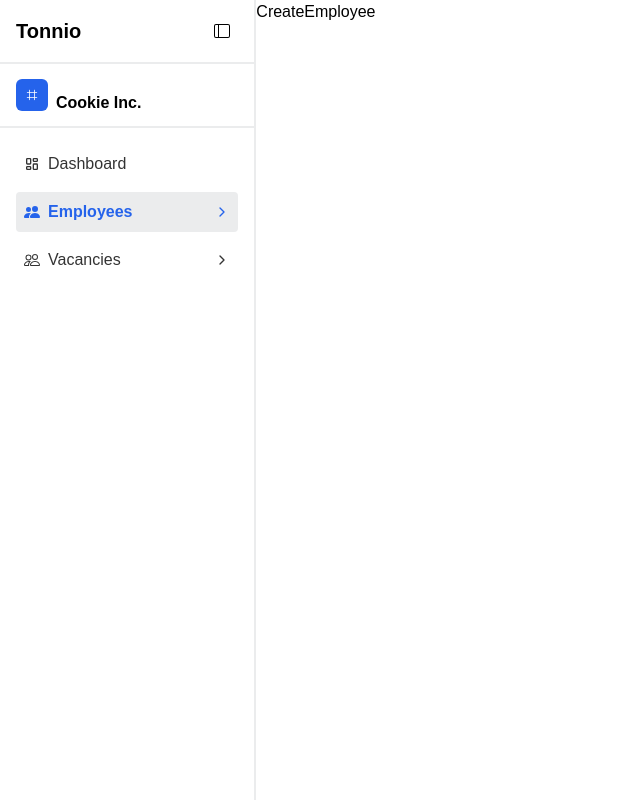
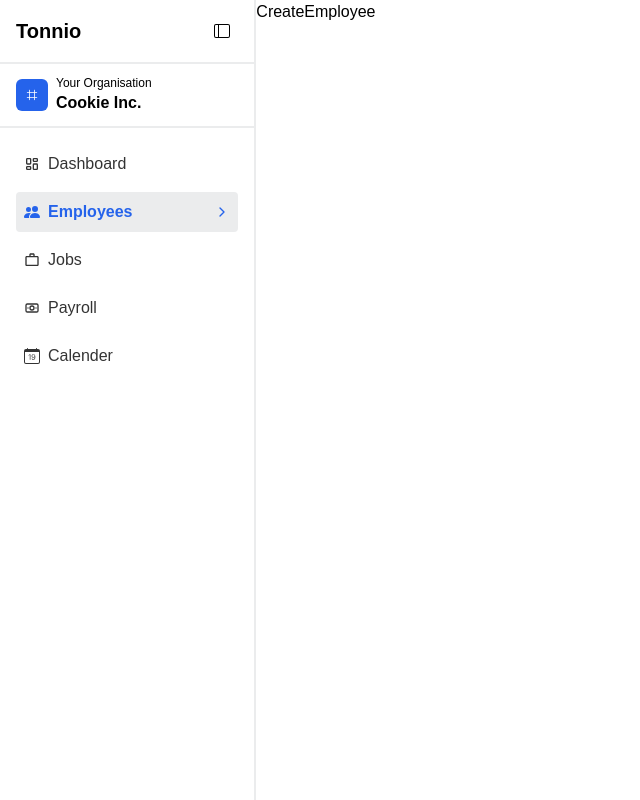
Before and after one commit to IdrisRoti/Tonnio, a Next.js app: page /employees/create in a window 1280 px wide. Both pictures are taken after a click on the button 36 px from the left and 31 px from the top of the page. Shown: the whole page, without its empty margins (0-640 px from the left). Built offline with nearby package versions, Linux system fonts and the light colour scheme.

Commit message:
feat: add sidebar links

```diff
--- a/components/sidebar/Sidebar.tsx
+++ b/components/sidebar/Sidebar.tsx
@@ -31,7 +31,7 @@ export default function Sidebar() {
             <FrameIcon className='w-3 h-3' />
           </div>
           <div className={cn("ml-2", !showSideBar && "hidden")}>
-            <h3 className='text-xs text-white/80'>Your Organisation</h3>
+            <h3 className='text-xs dark:text-white/80'>Your Organisation</h3>
             <h2 className='font-semibold'>Cookie Inc.</h2>
           </div>
         </div>
--- a/constants.ts
+++ b/constants.ts
@@ -1,5 +1,8 @@
 import { TbLayoutDashboard, TbLayoutDashboardFilled  } from "react-icons/tb";
 import { BsPeople, BsPeopleFill  } from "react-icons/bs";
+import { MdOutlineWorkOutline, MdWork  } from "react-icons/md";
+import { TbCashBanknote, TbCashBanknoteFilled  } from "react-icons/tb";
+import { BsCalendarDate, BsCalendarDateFill  } from "react-icons/bs";
 
 
 export const DashboardSidebarLinks = [
@@ -23,15 +26,24 @@ export const DashboardSidebarLinks = [
         ],
     },
     {
-        label: "Vacancies",
-        href: "/vacancies",
-        icon: BsPeople,
-        iconActive: BsPeopleFill ,
-        subLinks: [
-            {
-                label: "Create Vacancy",
-                href: "/employees/create",
-            },
-        ],
+        label: "Jobs",
+        href: "/jobs",
+        icon: MdOutlineWorkOutline,
+        iconActive: MdWork,
+        subLinks: null
+    },
+    {
+        label: "Payroll",
+        href: "/payroll",
+        icon: TbCashBanknote,
+        iconActive: TbCashBanknoteFilled ,
+        subLinks: null
+    },
+    {
+        label: "Calender",
+        href: "/calender",
+        icon: BsCalendarDate,
+        iconActive: BsCalendarDateFill,
+        subLinks: null
     },
 ]
```
